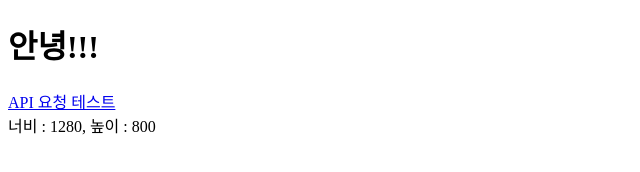
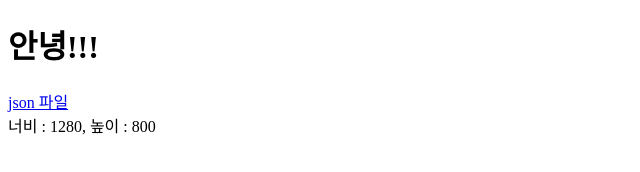
Before and after one commit to Dayoon07/static-page-test, a plain HTML site: page index.html in a window 1280 px wide. Shown: the full height of the page, 0-640 px from the left. Drawn offline with Linux system fonts and the light colour scheme.

Commit message:
Update index.html

```diff
--- a/index.html
+++ b/index.html
@@ -7,7 +7,7 @@
 </head>
 <body>
     <h1>안녕!!!</h1>
-    <a href="https://dayoon07.github.io/static-page-test/f/test.json">API 요청 테스트</a>
+    <a href="https://dayoon07.github.io/static-page-test/f/test.json">json 파일</a>
 
     <script src="https://dayoon07.github.io/static-page-test/js/script.js"></script>
 </body>
```
